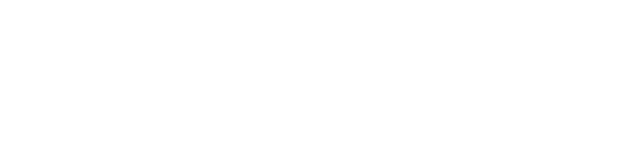
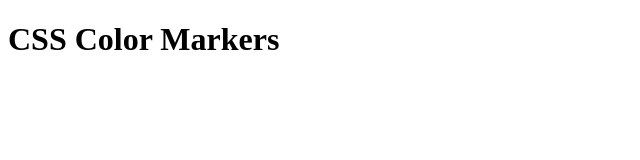
Before and after one commit to michaeladilulo/Colored-Markers, a plain HTML site: page index.html in a window 1280 px wide. Shown: the whole page, without its empty margins (0-640 px from the left). Drawn offline with Linux system fonts and the light colour scheme.

Commit message:
Color Markers - RWD - Adds H1 element

```diff
--- a/index.html
+++ b/index.html
@@ -7,6 +7,6 @@
     <title>Colored Markers</title>
 </head>
 <body>
-
+    <h1>CSS Color Markers</h1>
 </body>
 </html>
```
